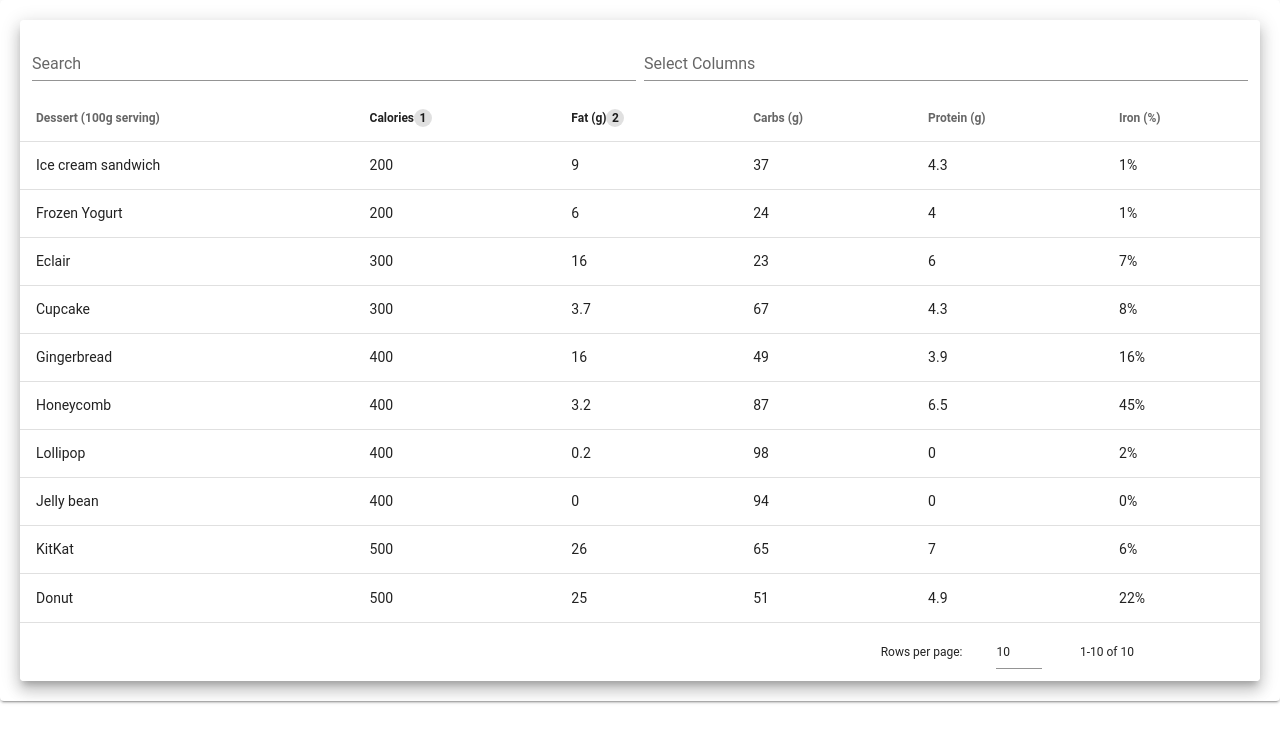
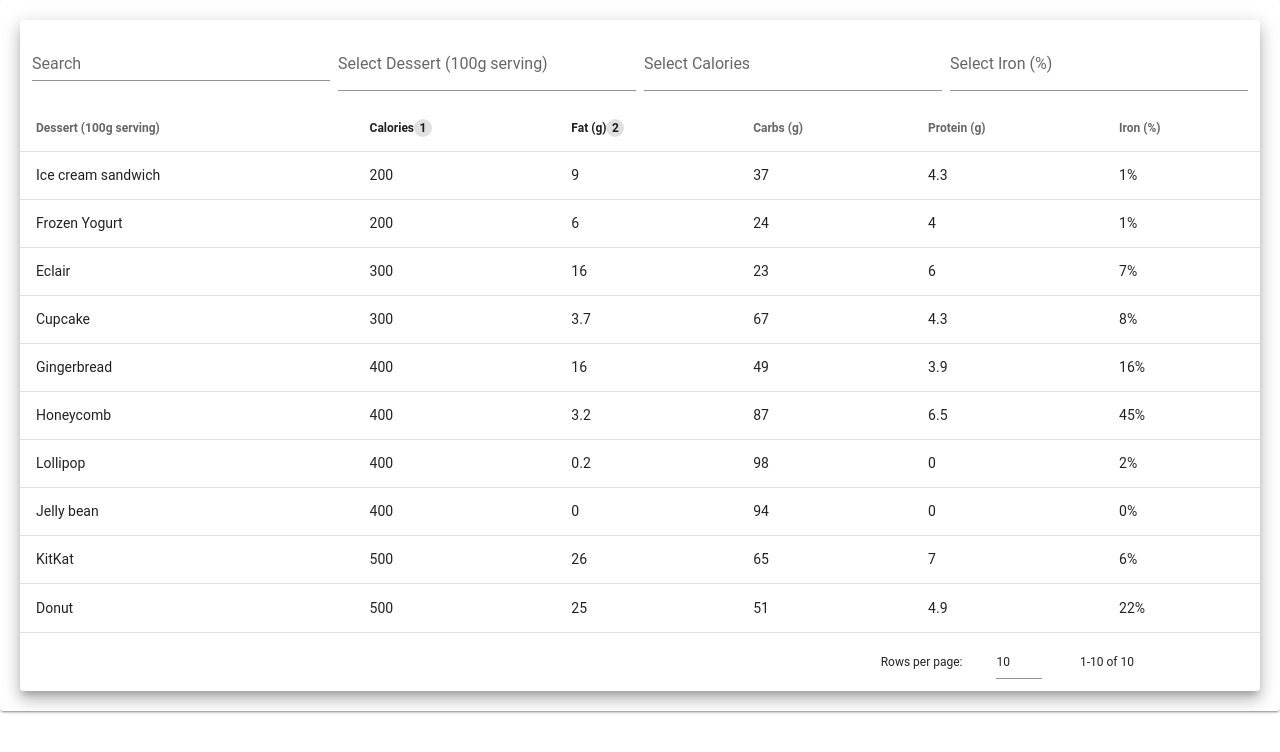
Before and after one commit to benwinding/vuetify-datatable-extended, a Vue app: page / in a window 1280 px wide. Shown: the top 752 px of the page. Built offline with nearby package versions, Linux system fonts and the light colour scheme; the HTML template or start-up script is replaced by a standard one.

Commit message:
Filters working well

```diff
--- a/src/App.vue
+++ b/src/App.vue
@@ -28,11 +28,11 @@ export default {
           select_filter: true,
           value: "name",
         },
-        { text: "Calories", value: "calories" },
+        { text: "Calories", value: "calories", select_filter: true },
         { text: "Fat (g)", value: "fat" },
         { text: "Carbs (g)", value: "carbs" },
         { text: "Protein (g)", value: "protein" },
-        { text: "Iron (%)", value: "iron" },
+        { text: "Iron (%)", value: "iron", select_filter: true },
       ],
       desserts: [
         {
--- /dev/null
+++ b/src/plugin/debounce.js
@@ -0,0 +1,11 @@
+export function debounce (fn, delay) {
+  var timeoutID = null
+  return function () {
+    clearTimeout(timeoutID)
+    var args = arguments
+    var that = this
+    timeoutID = setTimeout(function () {
+      fn.apply(that, args)
+    }, delay)
+  }
+}
--- a/src/plugin/filter.js
+++ b/src/plugin/filter.js
@@ -6,9 +6,9 @@ class FiltersHandler {
     this.filterValues = {};
   }
 
-  updateFilterValue(filterName, filterValue) {
-    console.log('updated filter: ', filterName, ' value:', filterValue)
-    this.filterValues[filterName] = filterValue;
+  updateFilterValues(filterValues) {
+    console.log('updated filter: ', {filterValues})
+    this.filterValues = filterValues;
   }
 
   registerFilter(filterName, filterCallback) {
@@ -17,11 +17,10 @@ class FiltersHandler {
 
   runFilters(value, search, item) {
     const self = this;
-    console.log('running filters: ', {value, search, item})
 
     for (let [filterName, filterCallback] of Object.entries(this.filterCallbacks)) {
-      const filterValue = self.filterValues[filterName];
-      const isFiltered = filterCallback(filterValue, item)
+      const filterSearchValue = self.filterValues[filterName];
+      const isFiltered = filterCallback(value, filterSearchValue, item)
       if (!isFiltered) {
         return false;
       }
--- a/src/plugin/plugin.vue
+++ b/src/plugin/plugin.vue
@@ -12,15 +12,22 @@
             v-model="searchValue"
           ></v-text-field>
         </v-col>
-        <v-col class="mb-n5">
-          <v-select label="Select Columns" multiple></v-select>
+        <v-col class="mb-n5" v-for="f of selectFilters" :key="f.name">
+          <v-select
+            :label="f.label"
+            multiple
+            chips
+            v-model="f.model"
+            :items="f.items"
+          ></v-select>
         </v-col>
       </v-row>
     </v-container>
-
     <v-data-table
       v-bind="$attrs"
-      :search="searchValue"
+      :items="items"
+      :headers="headers"
+      :search="searchValueJsonDebounced"
       :customFilter="customFilter"
     >
       <slot></slot>
@@ -30,39 +37,89 @@
 
 <script>
 import FiltersHandler from "./filter";
+import { debounce } from "./debounce";
 
 export default {
-  props: [],
+  props: ["items", "headers"],
   data() {
     return {
       searchValue: "",
+      searchValueJsonDebounced: "",
+      selectFilters: [],
       filterHandler: new FiltersHandler(),
     };
   },
+  computed: {
+    searchValueJson() {
+      const searchObj = this.selectFilters.reduce((acc, curr) => {
+        acc[curr.name] = curr.model;
+        return acc;
+      }, {});
+      this.filterHandler.updateFilterValues(searchObj);
+      return JSON.stringify(searchObj);
+    },
+  },
   watch: {
-    searchValue(newValue) {
-      this.filterHandler.updateFilterValue('name', newValue);
-    }
-  },
-  mounted() {
-    console.log({ $attrs: this.$attrs });
-    const headers = this.$attrs.headers;
-    headers
-      .filter((h) => h.select_filter)
-      .map((h) => {
-        const fieldName = h.value;
-        this.filterHandler.registerFilter(fieldName, (filterValue, item) => {
-          if (!filterValue) {
-            return item;
-          }
-          return item[fieldName].toLowerCase().includes(filterValue);
+    searchValueJson: debounce(function (newVal) {
+      this.searchValueJsonDebounced = newVal;
+      console.log("debouncing");
+    }, 100),
+    headers: {
+      immediate: true,
+      handler(newVal) {
+        newVal
+          .filter((h) => h.select_filter)
+          .map((h) => {
+            const fieldName = h.value;
+            this.selectFilters.push({
+              name: fieldName,
+              model: [],
+              label: "Select " + h.text,
+              items: [],
+            });
+            this.filterHandler.registerFilter(
+              fieldName,
+              (itemValue, filterValueArr) => {
+                // if (filterName !== fieldName) {
+                //   return true;
+                // }
+                if (!Array.isArray(filterValueArr) || !filterValueArr.length) {
+                  return true;
+                }
+                const itemValueLower = (itemValue + "").toLowerCase();
+                const doesFilterMatch = filterValueArr.some((filterValue) => {
+                  return itemValueLower.includes(
+                    (filterValue + "").toLowerCase()
+                  );
+                });
+                console.log("filter all", {
+                  fieldName,
+                  filterValueArr,
+                  doesFilterMatch,
+                  itemValue,
+                });
+                return doesFilterMatch;
+              }
+            );
+          });
+      },
+    },
+    items: {
+      immediate: true,
+      handler(newVal) {
+        if (!Array.isArray(newVal)) {
+          return;
+        }
+        const filters = this.selectFilters;
+        newVal.map((item) => {
+          filters.map((f) => {
+            f.items.push(item[f.name]);
+          });
         });
-      });
+      },
+    },
   },
   methods: {
-    filterAuthor(val) {
-      this.filterHandler.updateFilterValue("name", val);
-    },
     customFilter(value, search, item) {
       return this.filterHandler.runFilters(value, search, item);
     },
```
